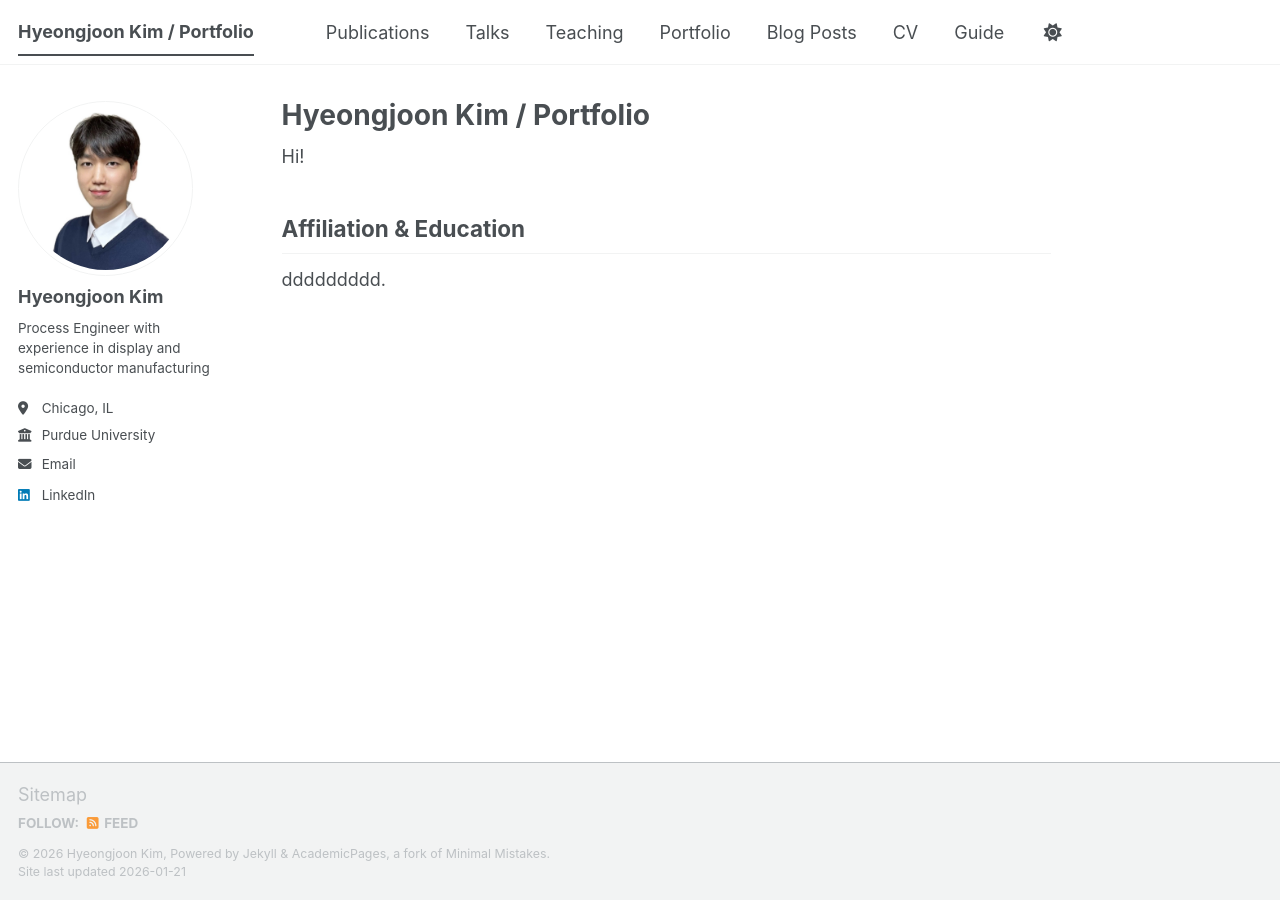
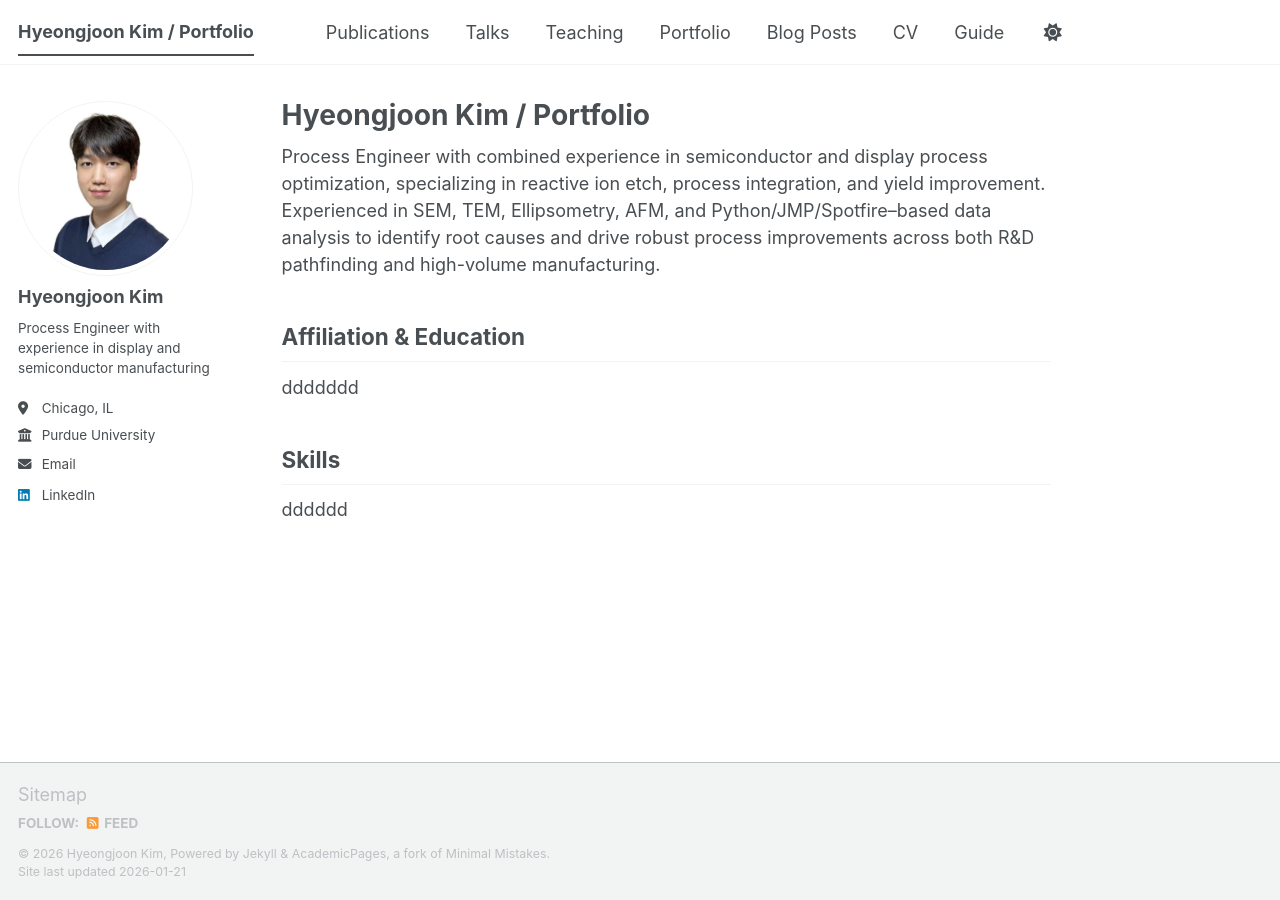
Before and after one commit to joonk1214/joonk1214.github.io, a Jekyll site: the page built from _pages/about.md, in a window 1280 px wide. Built offline with Jekyll 4.4.1, drawn with Linux system fonts in a browser that asks for light colours; a script bundle is joined from its source files by our own code; library files that are not in the unit come from our copies.

Commit message:
Update about.md

```diff
--- a/_pages/about.md
+++ b/_pages/about.md
@@ -7,8 +7,15 @@ redirect_from:
   - /about.html
 ---
 
-Hi!
+ Process Engineer with combined experience in semiconductor and display process optimization,
+specializing in reactive ion etch, process integration, and yield improvement. Experienced in SEM,
+TEM, Ellipsometry, AFM, and Python/JMP/Spotfire–based data analysis to identify root causes and
+drive robust process improvements across both R&D pathfinding and high-volume manufacturing.
 
 Affiliation & Education
 ------
-ddddddddd.
+ddddddd
+
+Skills
+------
+dddddd
```
